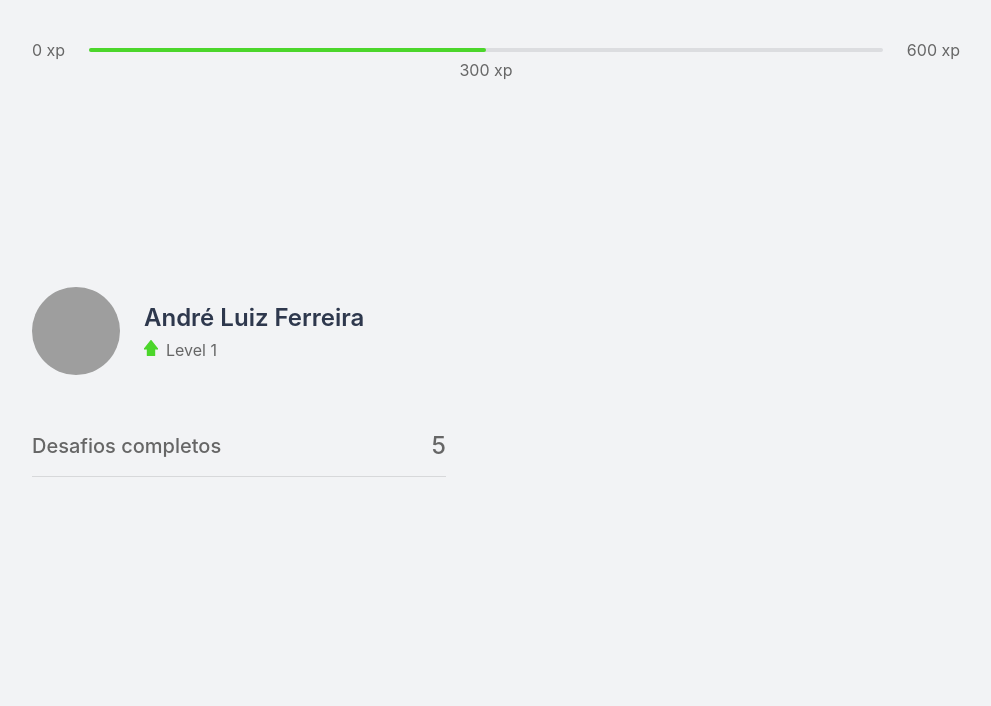
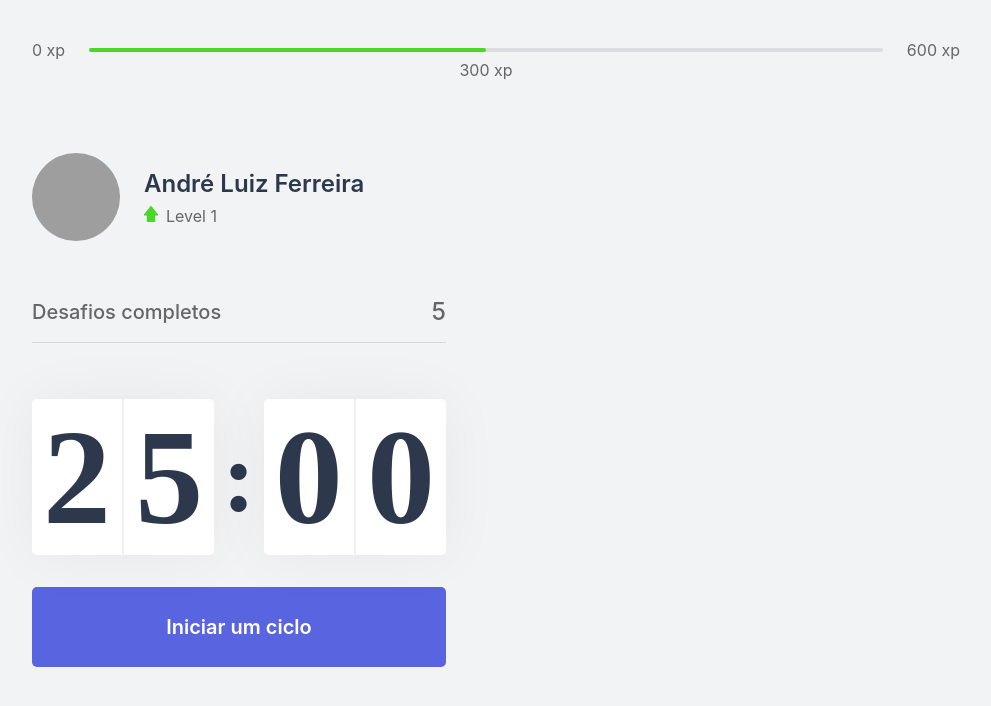
Before and after one commit to dehlferreira/rocketseat-nlw04-moveit, a Next.js app: page / in a window 1280 px wide. Shown: the top 706 px of the page, without its empty margins (144-1135 px from the left). Built offline with nearby package versions, Linux system fonts and the light colour scheme; grey boxes are pictures that could not be loaded.

Commit message:
feat(project): importing the countdown component on the home page

```diff
--- a/src/pages/index.tsx
+++ b/src/pages/index.tsx
@@ -1,18 +1,26 @@
 import { CompletedChallenges } from "../components/CompletedChallenges";
+import { Countdown } from "../components/Countdown";
 import { ExperienceBar } from "../components/ExperienceBar";
 import { Profile } from "../components/Profile";
+
+import Head from 'next/head';
 
 import styles from '../styles/pages/Home.module.css';
 
 export default function Home() {
   return (
     <div className={styles.container}>
+      <Head>
+        <title>Início | move.it</title>
+      </Head>
+
       <ExperienceBar />
 
       <section>
         <div>
           <Profile />
           <CompletedChallenges />
+          <Countdown />
         </div>
         <div>
 
```
